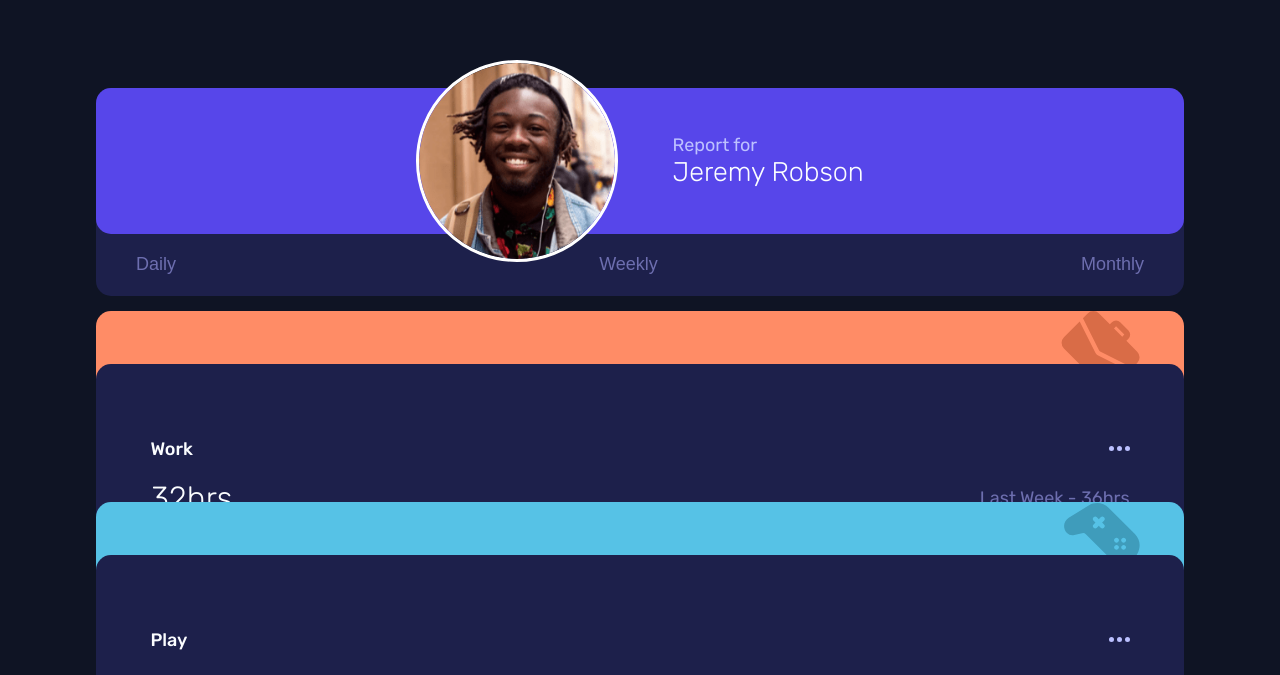
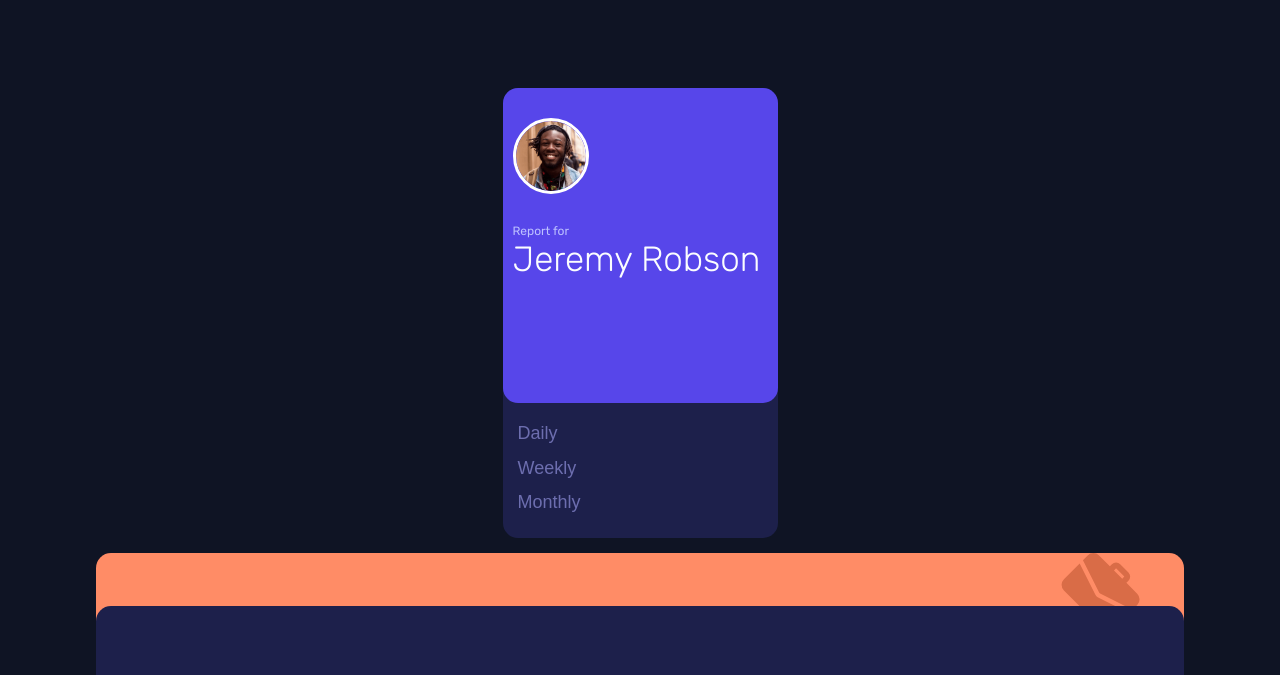
Before and after one commit to thiagoRibasMiranda/Time-tracking-dashboard, a React (Create React App) app: page / in a window 1280 px wide. Shown: the part 104-779 px from the top of the page. Built offline with nearby package versions, Linux system fonts and the light colour scheme.

Commit message:
style: added responsiveness to the comp CardUser

```diff
--- a/src/components/CardUser/CardUser.css
+++ b/src/components/CardUser/CardUser.css
@@ -1,8 +1,8 @@
 .CardUser {
   display: flex;
   flex-direction: column;
-  width: 85%;
-  height: 26vh;
+  width: clamp(420px, 85%, 600px);
+  height: 180px;
   background-color: #1D204B;
   border-radius: 15px;
 }
@@ -11,19 +11,17 @@
   display: flex;
   flex-direction: row;
   align-items: center;
+  justify-content: center;
   width: 100%;
   height: 70%;
   border-radius: 15px;
-  justify-content: center;
   background-color: #5746EA;
   color: hsl(236, 100%, 87%);
 }
 
 .UserName{
-  /* color: ; */
   font-weight: 300;
   color: #FBFDFF;
-
 }
 
 .MenuButtons {
@@ -38,7 +36,7 @@
 
 img {
   margin-right: 5%;
-  width: 18%;
+  width: clamp(70px, 18%, 90px);
   border: 3px solid white;
   border-radius: 3000px;
 }
@@ -54,3 +52,40 @@ button {
 button:hover {
   color: #FBFDFF;
 }
+
+@media screen and (min-width: 1200px) {
+  .CardUser {
+    width: 275px;
+    height: 450px;
+  }
+
+  .UserData {
+    flex-direction: column;
+    align-items: flex-start;
+    justify-content: flex-start;
+    font-size: 12px;
+  }
+
+  .UserData > img {
+    margin-left: 10px;
+    margin-top: 30px;
+    margin-bottom: 30px;
+  }
+
+  .UserData > div {
+    margin-left: 10px;
+  }
+
+  .MenuButtons {
+    flex-direction: column;
+    align-items: flex-start;
+    padding: 15px;
+    margin: 0%;
+    margin-top: 5px;
+  }
+
+  .UserName{
+    font-size: 35px;
+  }
+
+}
```
